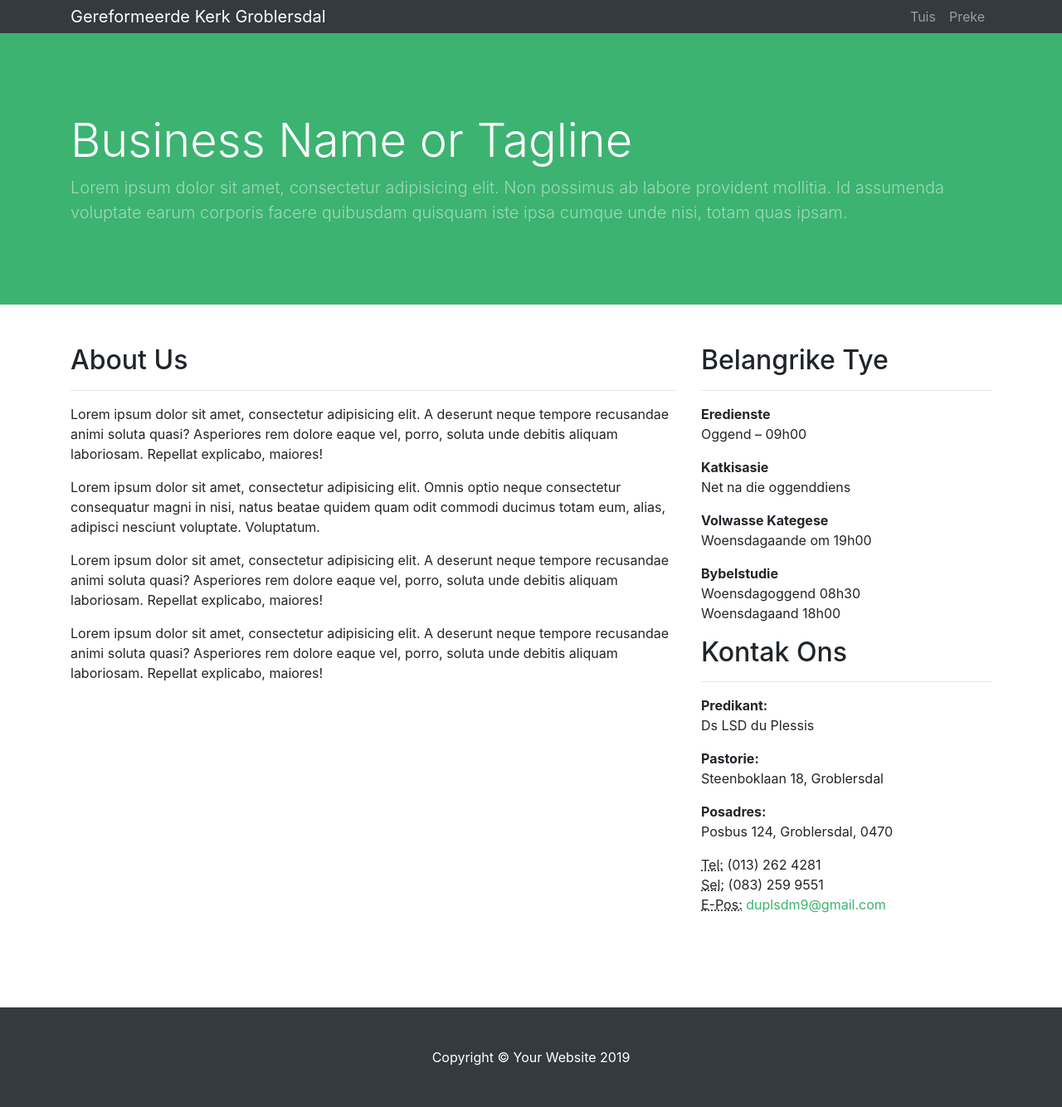
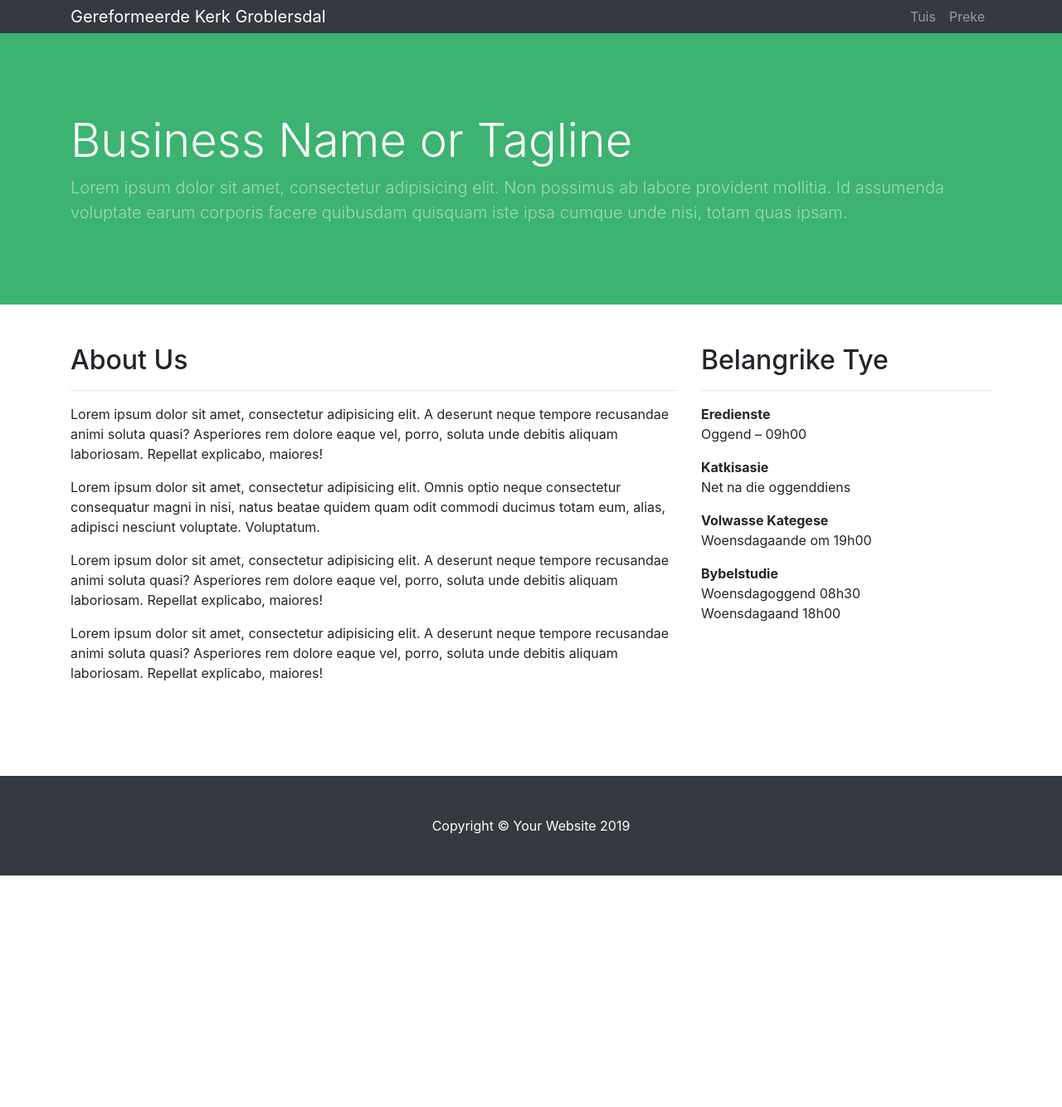
Before and after one commit to sharu725/business-frontpage, a Jekyll site: the page built from _pages/about.html, in a window 1280 px wide. Shown: the whole page at 83% size. Built offline with Jekyll 4.4.1, drawn with Linux system fonts in a browser that asks for light colours; comment, search, counter and statistics services are not loaded; after the commit the page ends 1055 px from its top, so only the background shows below that.

Commit message:
Update sidebar.html

```diff
--- a/_includes/sidebar.html
+++ b/_includes/sidebar.html
@@ -22,31 +22,4 @@
     <br />Woensdagaand 18h00
     <br />
   </address>
-  <h2>Kontak Ons</h2>
-  <hr />
-  <address>
-    <strong>Predikant:</strong>
-    <br />Ds LSD du Plessis
-    <br />
-  </address>
-  <address>
-    <strong>Pastorie:</strong>
-    <br />Steenboklaan 18, Groblersdal
-    <br />
-  </address>
-  <address>
-    <strong>Posadres:</strong>
-    <br />Posbus 124, Groblersdal, 0470
-    <br />
-  </address>
-  <address>
-    <abbr title="Tel">Tel:</abbr>
-    (013) 262 4281
-    <br />
-    <abbr title="Sel">Sel:</abbr>
-    (083) 259 9551
-    <br />
-    <abbr title="Email">E-Pos:</abbr>
-    <a href="mailto:#">duplsdm9@gmail.com</a>
-  </address>
 </div>
```
